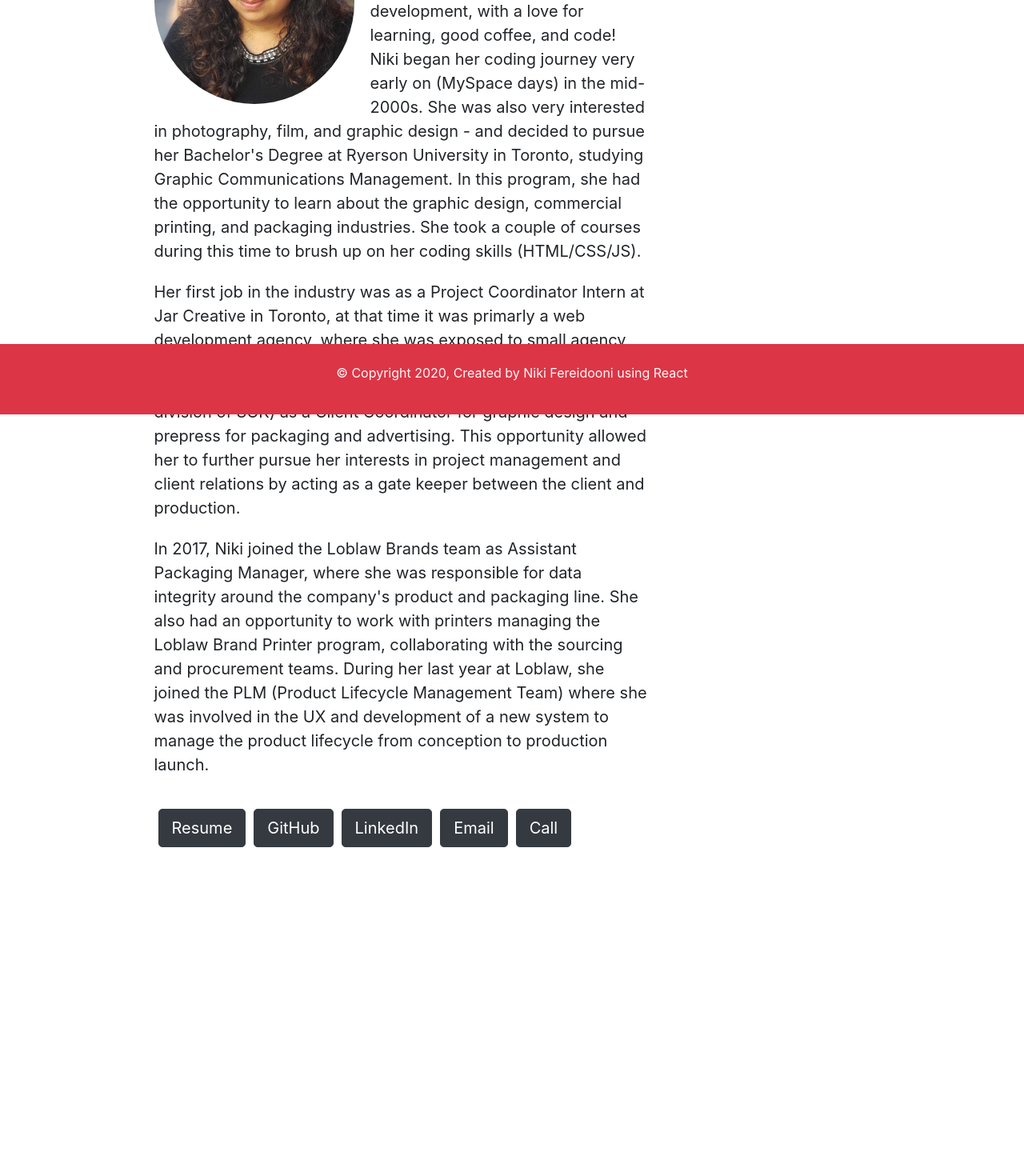
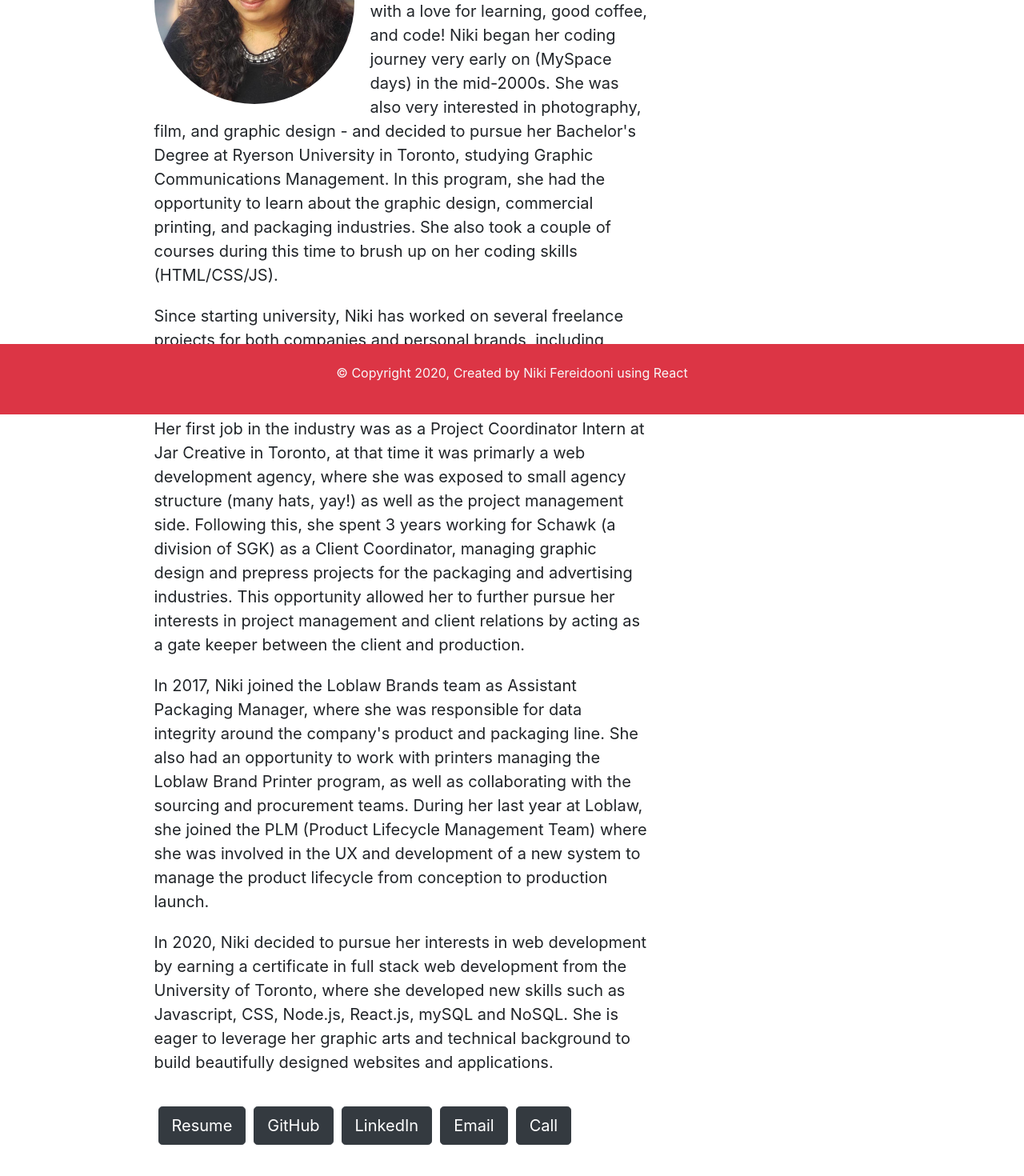
Before and after one commit to nfereidooni/CodeByNiki.com, a React (Create React App) app: page /#/ in a window 1280 px wide. Shown: the part 282-1752 px from the top of the page at 80% size. Before the commit the page ends 1491 px from the top, so only its background shows below. Built offline with nearby package versions, Linux system fonts and the light colour scheme.

Commit message:
Updated resume, about page and portfolio

```diff
--- a/src/components/About/index.js
+++ b/src/components/About/index.js
@@ -29,13 +29,19 @@ function About(props) {
                         <b>[Currently Located in Toronto, Canada]</b>
                         <br/>
                         <br/>
-                        Niki is student of full stack web development, with a love for learning, good coffee, and code! Niki began her coding journey very early on (MySpace days) in the mid-2000s. She was also very interested in photography, film, and graphic design - and decided to pursue her Bachelor's Degree at Ryerson University in Toronto, studying Graphic Communications Management. In this program, she had the opportunity to learn about the graphic design, commercial printing, and packaging industries. She took a couple of courses during this time to brush up on her coding skills (HTML/CSS/JS).
+                        Niki is Full Stack Web Developer, with a love for learning, good coffee, and code! Niki began her coding journey very early on (MySpace days) in the mid-2000s. She was also very interested in photography, film, and graphic design - and decided to pursue her Bachelor's Degree at Ryerson University in Toronto, studying Graphic Communications Management. In this program, she had the opportunity to learn about the graphic design, commercial printing, and packaging industries. She also took a couple of courses during this time to brush up on her coding skills (HTML/CSS/JS).
                     </p>
                     <p className="media-p2">
-                        Her first job in the industry was as a Project Coordinator Intern at Jar Creative in Toronto, at that time it was primarly a web development agency, where she was exposed to small agency structure (many hats, yay!) as well as the project management side. Following this, she spent 3 years working for Schawk (a division of SGK) as a Client Coordinator for graphic design and prepress for packaging and advertising. This opportunity allowed her to further pursue her interests in project management and client relations by acting as a gate keeper between the client and production.
+                        Since starting university, Niki has worked on several freelance projects for both companies and personal brands, including services such as brand development, print design, ebook design, web design and social media management.
                     </p>
                     <p className="media-p3">
-                        In 2017, Niki joined the Loblaw Brands team as Assistant Packaging Manager, where she was responsible for data integrity around the company's product and packaging line. She also had an opportunity to work with printers managing the Loblaw Brand Printer program, collaborating with the sourcing and procurement teams. During her last year at Loblaw, she joined the PLM (Product Lifecycle Management Team) where she was involved in the UX and development of a new system to manage the product lifecycle from conception to production launch.
+                        Her first job in the industry was as a Project Coordinator Intern at Jar Creative in Toronto, at that time it was primarly a web development agency, where she was exposed to small agency structure (many hats, yay!) as well as the project management side. Following this, she spent 3 years working for Schawk (a division of SGK) as a Client Coordinator, managing graphic design and prepress projects for the packaging and advertising industries. This opportunity allowed her to further pursue her interests in project management and client relations by acting as a gate keeper between the client and production.
+                    </p>
+                    <p className="media-p4">
+                        In 2017, Niki joined the Loblaw Brands team as Assistant Packaging Manager, where she was responsible for data integrity around the company's product and packaging line. She also had an opportunity to work with printers managing the Loblaw Brand Printer program, as well as collaborating with the sourcing and procurement teams. During her last year at Loblaw, she joined the PLM (Product Lifecycle Management Team) where she was involved in the UX and development of a new system to manage the product lifecycle from conception to production launch.
+                    </p>
+                    <p className="media-p5">
+                        In 2020, Niki decided to pursue her interests in web development by earning a certificate in full stack web development from the University of Toronto, where she developed new skills such as Javascript, CSS, Node.js, React.js, mySQL and NoSQL. She is eager to leverage her graphic arts and technical background to build beautifully designed websites and applications.
                     </p>
                     <br/>
                     <Button variant="dark" size="lg" className="contactBtn" href={resume}>Resume</Button>
--- a/src/components/Header/index.js
+++ b/src/components/Header/index.js
@@ -13,7 +13,7 @@ function Header(props) {
         variant="dark"
         fixed="top"
       >
-        <Navbar.Brand href="/">
+        <Navbar.Brand href="#">
           <b>Niki Fereidooni</b> &nbsp; &nbsp; Full-Stack Web Developer
         </Navbar.Brand>
         <Navbar.Toggle aria-controls="responsive-navbar-nav" />
--- a/src/components/Portfolio/index.js
+++ b/src/components/Portfolio/index.js
@@ -1,5 +1,6 @@
 import React from "react";
 import "./style.css"
+import getgrowing from "../assets/img/getgrowing.PNG"
 import restaurantfinder from "../assets/img/restaurantfinder.PNG"
 import flamegame from "../assets/img/flamegame.PNG"
 import codequiz from "../assets/img/codequiz.PNG"
@@ -22,11 +23,11 @@ function Portfolio(props) {
 
         <div className="col-xs-12 col-md-6 col-lg-4">
           <Project
-          name="What's for Dinner?"
-          image={restaurantfinder}
-          desc="An web application to help figure out life's most important question, using the Yelp and Edamam APIs."
-          vlink="https://ryanbrowne360.github.io/Project1/"
-          glink="https://github.com/ryanbrowne360/Project1"
+          name="Get Growing"
+          image={getgrowing}
+          desc="A social platform that allows you to track your garden and share it with the world, using NoSQL & React."
+          vlink="https://murmuring-dawn-18632.herokuapp.com/"
+          glink="https://github.com/ryanbrowne360/GardenAppProject"
           />
         </div>
 
@@ -37,6 +38,16 @@ function Portfolio(props) {
           desc="An online e-commerce website with functioning add to cart and checkout features, using mySQL & Express."
           vlink="https://tranquil-temple-78360.herokuapp.com/"
           glink="https://github.com/SSamoridny/Project-2-Flame-Game"
+          />
+        </div>
+
+        <div className="col-xs-12 col-md-6 col-lg-4">
+          <Project
+          name="What's for Dinner?"
+          image={restaurantfinder}
+          desc="An web application to help figure out life's most important question, using the Yelp and Edamam APIs."
+          vlink="https://ryanbrowne360.github.io/Project1/"
+          glink="https://github.com/ryanbrowne360/Project1"
           />
         </div>
 
```
Also changed, not shown: src/components/assets/img/gardenapp.png (added), 1 other file (tests, documents, lock files or other folders).
